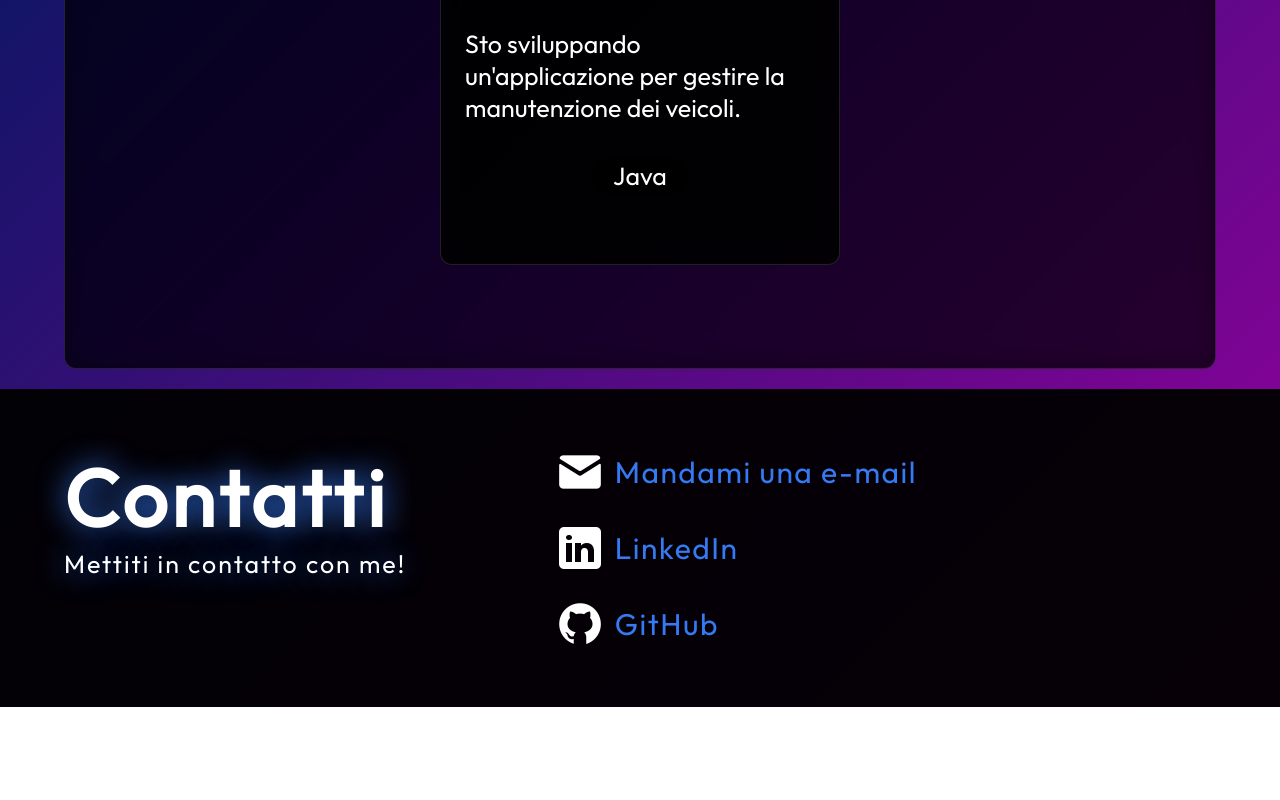
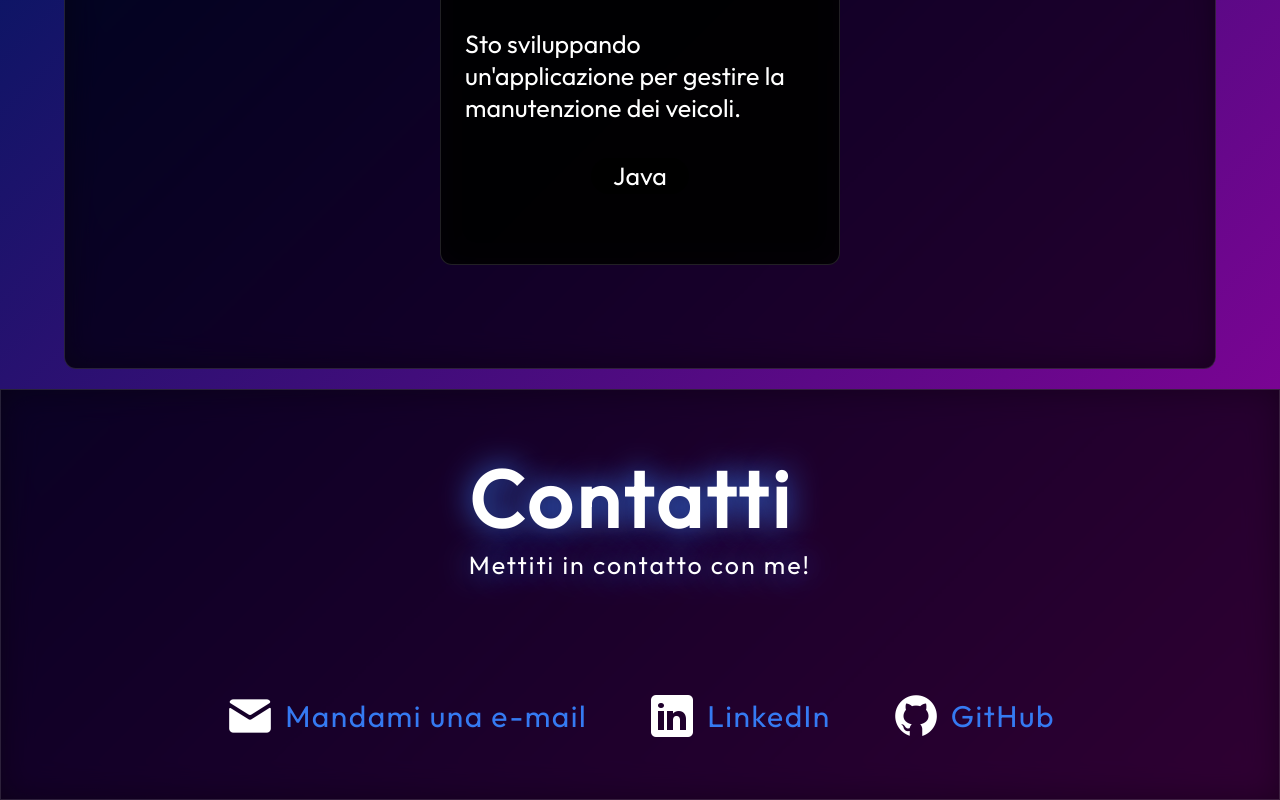
Before and after one commit to ale70029/portoflio_website, a React (Vite) app: page / in a window 1280 px wide. Shown: the part 4782-5582 px from the top of the page. Before the commit the page ends 5489 px from the top, so only its background shows below. Built offline with nearby package versions, Linux system fonts and the light colour scheme.

Commit message:
updated contact design

```diff
--- a/src/components/Contact/Contact.module.css
+++ b/src/components/Contact/Contact.module.css
@@ -1,29 +1,34 @@
 @import "../../vars.css";
 
 .container {
-    scroll-margin-top: 120px;
-    color: var(--color-text);
+    display: flex;
+    flex-direction: column;
+    justify-content: space-evenly;
+    align-items: center; scroll-margin-top: 120px;
     margin-top: 20px;
-    background-color: #000000f3;
-    display: flex;
-    flex-direction: row;
-    justify-content: space-evenly;
     width: 100vw;
     max-width: 100vw;
     padding: 58px 5%;
     gap: 50px;
+
+    color: var(--color-text);
+    backdrop-filter: blur(16px) saturate(180%);
+    -webkit-backdrop-filter: blur(16px) saturate(180%);
+    background-color: var(--glass);
+    border: 1px solid rgba(255, 255, 255, 0.125);
 }
 
 .linksContainer{
-    width: 60%;
+
     display: flex;
     flex-direction: column;
     justify-content: center;
+    align-items: center;
 }
 
 .text {
-    width: 40%;
-    margin-bottom: 50px;
+
+    margin-bottom: 60px;
     color: var(--text);
     text-shadow: 0 0 30px var(--glow);
 
@@ -51,10 +56,10 @@
 }
 .links {
     display: flex;
-    flex-direction: column;
-    align-items: flex-start;
+    flex-direction: row;
+    align-items: center;
     list-style: none;
-    gap: 26px;
+    gap: 60px;
 
 }
 
@@ -114,6 +119,7 @@
     .links {
         align-items: left;
         justify-content: center;
+        flex-direction: column;
     }
 
     .links a {
```
